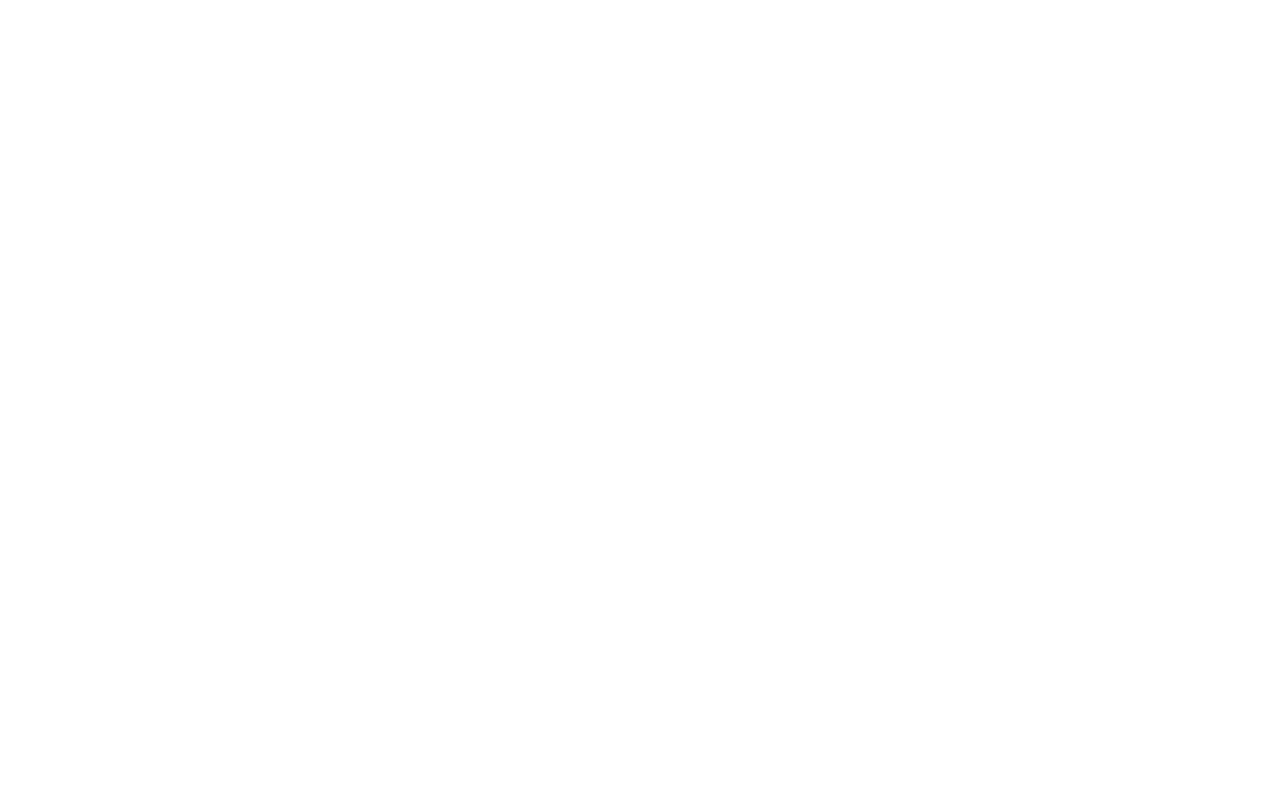
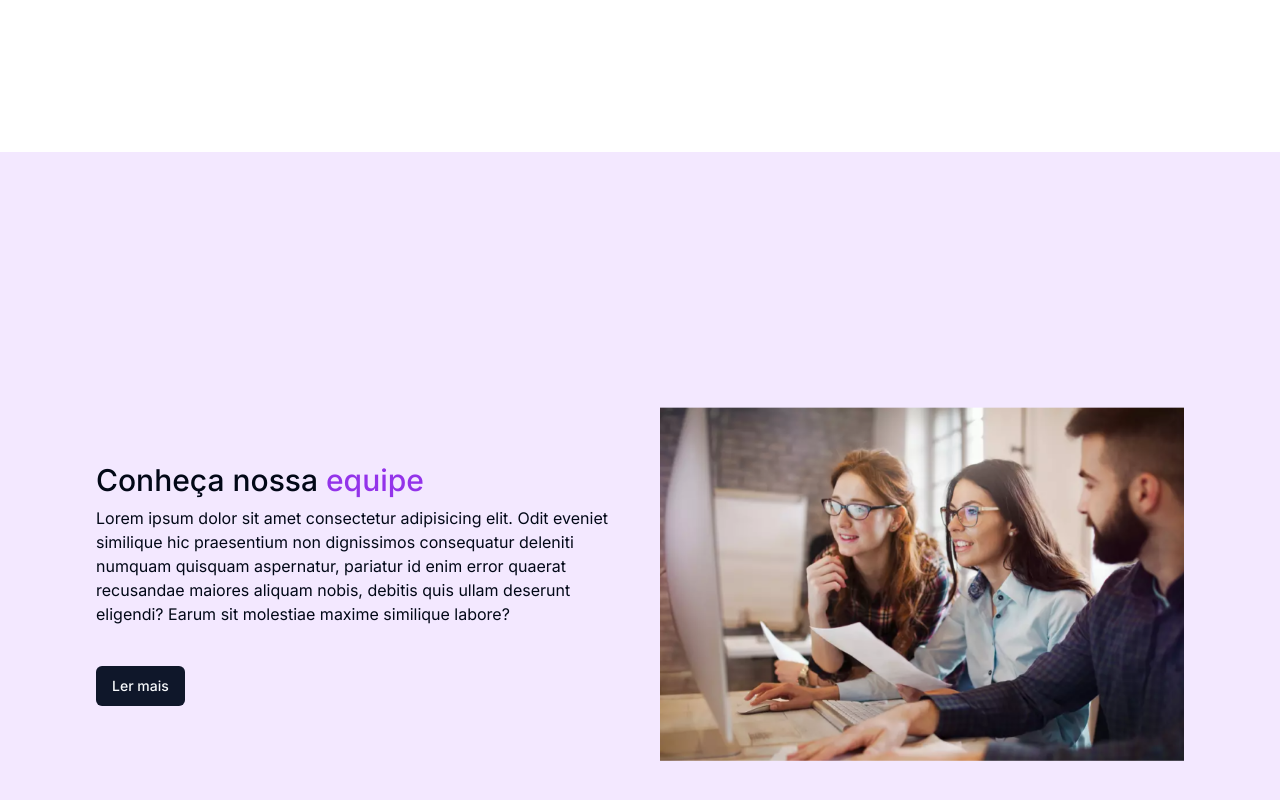
Before and after one commit to andreseichi/muaddib-website, a Next.js app: page / in a window 1280 px wide. Shown: the part 648-1448 px from the top of the page. Before the commit the page ends 800 px from the top, so only its background shows below. Built offline with nearby package versions, Linux system fonts and the light colour scheme.

Commit message:
feat: seção about

```diff
--- a/src/pages/index.tsx
+++ b/src/pages/index.tsx
@@ -51,6 +51,45 @@ export default function Home() {
           </div>
         </div>
       </section>
+
+      <section
+        id="about"
+        className="flex h-screen flex-col items-center justify-between bg-purple-100 p-24 pt-40 dark:bg-slate-900"
+      >
+        <div className="flex w-full flex-1 items-center justify-between space-x-10">
+          <div className="flex flex-1 flex-col space-y-2">
+            <span className="text-3xl font-medium">
+              Conheça nossa{" "}
+              <span className="text-purple-600 dark:text-purple-400">
+                equipe
+              </span>
+            </span>
+
+            <span>
+              Lorem ipsum dolor sit amet consectetur adipisicing elit. Odit
+              eveniet similique hic praesentium non dignissimos consequatur
+              deleniti numquam quisquam aspernatur, pariatur id enim error
+              quaerat recusandae maiores aliquam nobis, debitis quis ullam
+              deserunt eligendi? Earum sit molestiae maxime similique labore?
+            </span>
+
+            <div className="pt-8">
+              <Button>Ler mais</Button>
+            </div>
+          </div>
+
+          <div className="flex-1 object-cover object-center">
+            <Image
+              src="/team.png"
+              width={400}
+              height={400}
+              priority
+              alt="Nossa equipe"
+              className="object cover h-full w-full object-center"
+            />
+          </div>
+        </div>
+      </section>
     </>
   );
 }
```
Also changed, not shown: public/team.png (added).
